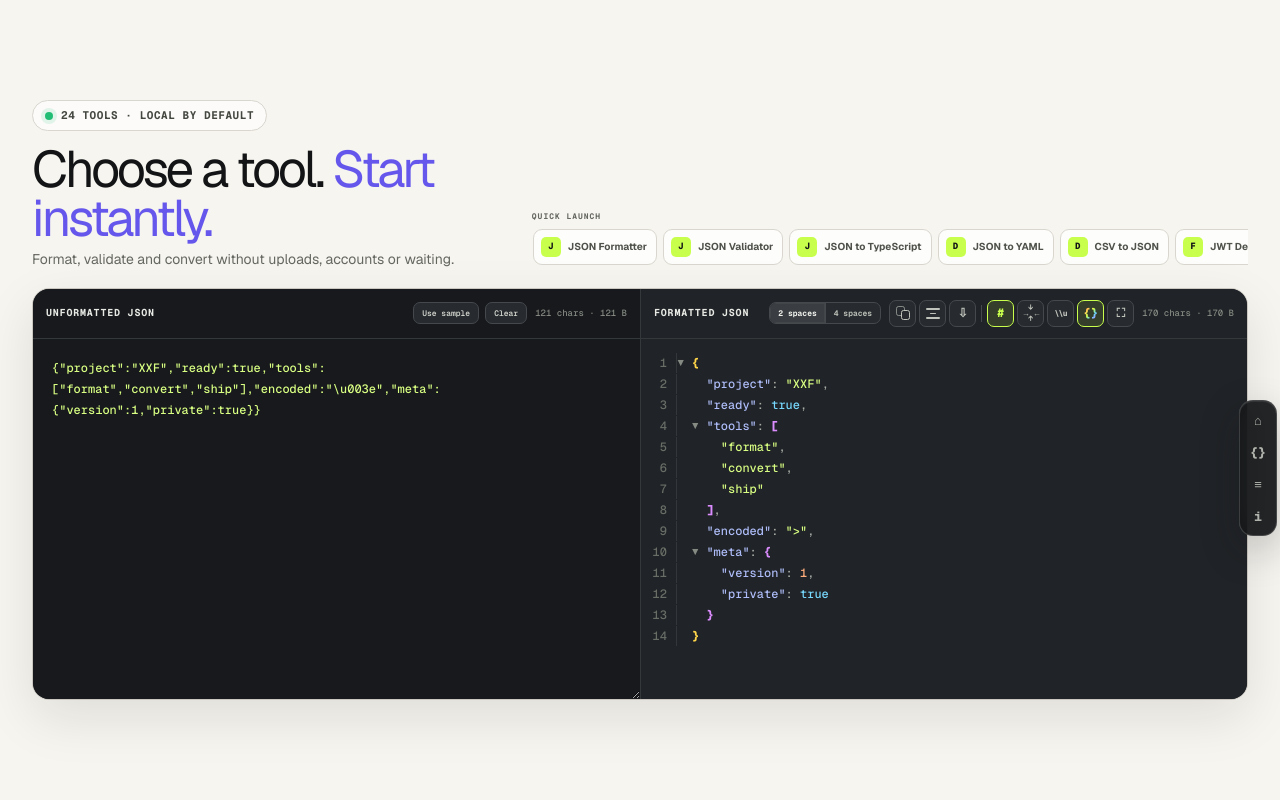
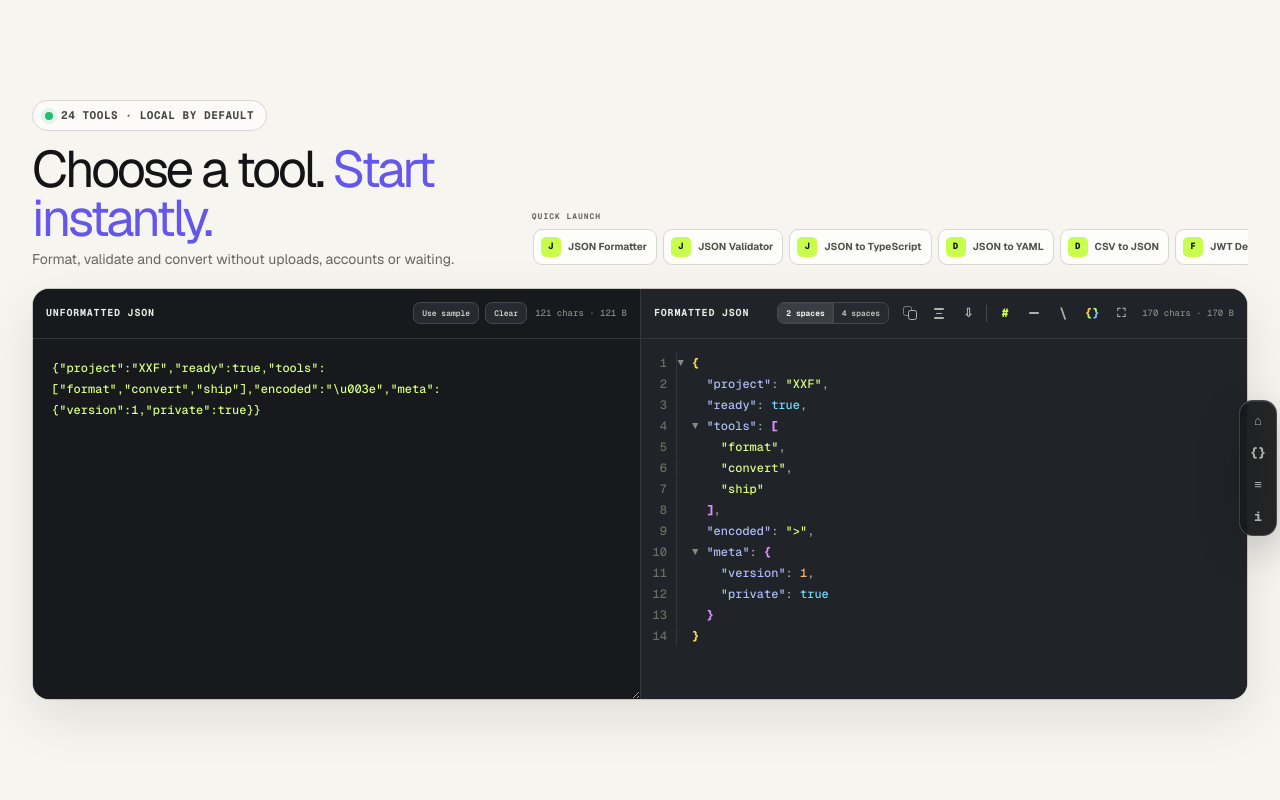
Before and after one commit to sufaith/xxf-json-frontend-toolbox, a Next.js app: page / in a window 1280 px wide. Shown: the top 800 px of the page. Built offline with nearby package versions, Linux system fonts and the light colour scheme.

Commit message:
simplify output toolbar icons

```diff
--- a/app/globals.css
+++ b/app/globals.css
@@ -164,9 +164,10 @@ button, select { cursor: pointer; }
 .ghost-button:disabled { opacity: .4; cursor: not-allowed; }
 .editor-toolbar { display: flex; align-items: center; gap: 3px; }
 .editor-toolbar__separator { width: 1px; height: 17px; margin-inline: 2px; background: #45494d; }
-.icon-button { position: relative; display: grid; place-items: center; width: 27px; height: 27px; border: 1px solid #45494d; border-radius: 7px; background: #272a2e; color: #bfc3bb; padding: 0; font: 760 12px/1 var(--font-mono), monospace; transition: border-color .16s, background .16s, color .16s, transform .16s; }
-.icon-button:hover:not(:disabled), .icon-button:focus-visible { z-index: 4; border-color: #8c9189; color: white; transform: translateY(-1px); }
-.icon-button.is-active { border-color: var(--acid); background: rgba(200,255,77,.12); color: var(--acid); }
+.icon-button { position: relative; display: grid; place-items: center; width: 26px; height: 26px; border: 0; border-radius: 5px; background: transparent; color: #aeb3ab; padding: 0; font: 760 12px/1 var(--font-mono), monospace; transition: background .16s, color .16s; }
+.icon-button:hover:not(:disabled), .icon-button:focus-visible { z-index: 4; background: #303438; color: white; }
+.icon-button:focus-visible { outline: 1px solid #70766e; outline-offset: -1px; }
+.icon-button.is-active { background: transparent; color: var(--acid); }
 .icon-button:disabled { opacity: .28; cursor: not-allowed; }
 .icon-button::after, .json-fold-toggle::after { content: attr(data-tooltip); position: absolute; top: calc(100% + 7px); right: 0; z-index: 8; width: max-content; max-width: 180px; transform: translateY(-3px); border: 1px solid #414548; border-radius: 7px; background: #111315; color: white; padding: 6px 8px; opacity: 0; visibility: hidden; pointer-events: none; box-shadow: 0 8px 24px rgba(0,0,0,.28); font: 650 8px/1 var(--font-mono), monospace; letter-spacing: .03em; white-space: nowrap; transition: opacity .14s, transform .14s, visibility .14s; }
 .icon-button:hover::after, .icon-button:focus-visible::after, .json-fold-toggle:hover::after, .json-fold-toggle:focus-visible::after { opacity: 1; visibility: visible; transform: translateY(0); }
@@ -174,27 +175,16 @@ button, select { cursor: pointer; }
 .tool-icon { position: relative; display: block; width: 16px; height: 16px; color: inherit; }
 .tool-icon--copy::before, .tool-icon--copy::after { content: ""; position: absolute; width: 9px; height: 10px; border: 1.6px solid currentColor; border-radius: 2.5px; }
 .tool-icon--copy::before { top: 1px; left: 1px; opacity: .62; }
-.tool-icon--copy::after { right: 1px; bottom: 1px; background: #272a2e; }
-.icon-button:hover .tool-icon--copy::after, .icon-button:focus-visible .tool-icon--copy::after { background: #272a2e; }
+.tool-icon--copy::after { right: 1px; bottom: 1px; background: #202327; }
+.icon-button:hover .tool-icon--copy::after, .icon-button:focus-visible .tool-icon--copy::after { background: #303438; }
 .tool-icon--minify::before, .tool-icon--minify::after { content: ""; position: absolute; left: 1px; height: 1.6px; border-radius: 2px; background: currentColor; }
-.tool-icon--minify::before { top: 3px; width: 14px; box-shadow: 0 9px currentColor; }
+.tool-icon--minify::before { top: 3px; left: 3px; width: 10px; box-shadow: 0 9px currentColor; }
 .tool-icon--minify::after { top: 7.5px; left: 5px; width: 6px; }
 .tool-icon--minify.tool-icon--restore::before { left: 5px; width: 6px; }
-.tool-icon--minify.tool-icon--restore::after { left: 1px; width: 14px; }
-.fold-icon i { position: absolute; width: 7px; height: 7px; color: inherit; font: 800 8px/7px var(--font-mono), monospace; font-style: normal; text-align: center; }
-.fold-icon i:nth-child(1) { top: -1px; left: 4.5px; }
-.fold-icon i:nth-child(2) { top: 4.5px; right: -1px; }
-.fold-icon i:nth-child(3) { bottom: -1px; left: 4.5px; }
-.fold-icon i:nth-child(4) { top: 4.5px; left: -1px; }
-.fold-icon--collapse i:nth-child(1)::before { content: "↓"; }
-.fold-icon--collapse i:nth-child(2)::before { content: "←"; }
-.fold-icon--collapse i:nth-child(3)::before { content: "↑"; }
-.fold-icon--collapse i:nth-child(4)::before { content: "→"; }
-.fold-icon--expand i:nth-child(1)::before { content: "↑"; }
-.fold-icon--expand i:nth-child(2)::before { content: "→"; }
-.fold-icon--expand i:nth-child(3)::before { content: "↓"; }
-.fold-icon--expand i:nth-child(4)::before { content: "←"; }
-.escape-icon { font: 730 8px/1 var(--font-mono), monospace; letter-spacing: -.08em; }
+.tool-icon--minify.tool-icon--restore::after { left: 3px; width: 10px; }
+.fold-icon::before, .fold-icon--expand::after { content: ""; position: absolute; top: 7px; left: 3px; width: 10px; height: 1.6px; border-radius: 2px; background: currentColor; }
+.fold-icon--expand::after { transform: rotate(90deg); }
+.escape-icon { font: 700 14px/1 var(--font-mono), monospace; }
 .output-viewer { width: 100%; height: 340px; overflow: auto; outline: 0; background: transparent; color: #e9e8ff; padding-block: 14px; font: 500 12px/1.72 var(--font-mono), monospace; tab-size: 2; counter-reset: output-line; }
 .output-viewer:focus-visible { box-shadow: inset 0 0 0 1px rgba(200,255,77,.55); }
 .code-output-line { --json-depth: 0; position: relative; min-width: max-content; min-height: 21px; padding: 0 18px 0 calc(15px + var(--json-depth) * var(--json-indent, 2ch)); white-space: pre; counter-increment: output-line; }
--- a/components/ToolWorkbench.tsx
+++ b/components/ToolWorkbench.tsx
@@ -201,8 +201,8 @@ export function ToolWorkbench({ initialSlug, compact = false }: Props) {
                 <button className="icon-button" type="button" aria-label="下载" data-tooltip="下载" onClick={downloadOutput} disabled={!displayedOutput}><span aria-hidden="true">⇩</span></button>
                 <span className="editor-toolbar__separator" aria-hidden="true" />
                 <button className={`icon-button ${showLineNumbers ? "is-active" : ""}`} type="button" aria-label={showLineNumbers ? "隐藏行号" : "显示行号"} data-tooltip={showLineNumbers ? "隐藏行号" : "显示行号"} onClick={() => setShowLineNumbers((current) => !current)}><span aria-hidden="true">#</span></button>
-                <button className={`icon-button ${collapsedPaths.size ? "is-active" : ""}`} type="button" aria-label={collapsedPaths.size ? "展开全部对象" : "折叠全部对象"} data-tooltip={collapsedPaths.size ? "展开全部对象" : "折叠全部对象"} onClick={toggleAllObjects} disabled={!canFold}><span className={`tool-icon fold-icon ${collapsedPaths.size ? "fold-icon--expand" : "fold-icon--collapse"}`} aria-hidden="true"><i /><i /><i /><i /></span></button>
-                <button className={`icon-button ${encodeEscapes ? "is-active" : ""}`} type="button" aria-label={encodeEscapes ? "显示字符（Decode）" : "保留转义（Encode）"} data-tooltip={encodeEscapes ? "显示字符（Decode）" : "保留转义（Encode）"} onClick={() => setEncodeEscapes((current) => !current)} disabled={!parsedOutput.isJson}><span aria-hidden="true" className="escape-icon">\\u</span></button>
+                <button className={`icon-button ${collapsedPaths.size ? "is-active" : ""}`} type="button" aria-label={collapsedPaths.size ? "展开全部对象" : "折叠全部对象"} data-tooltip={collapsedPaths.size ? "展开全部对象" : "折叠全部对象"} onClick={toggleAllObjects} disabled={!canFold}><span className={`tool-icon fold-icon ${collapsedPaths.size ? "fold-icon--expand" : "fold-icon--collapse"}`} aria-hidden="true" /></button>
+                <button className={`icon-button ${encodeEscapes ? "is-active" : ""}`} type="button" aria-label={encodeEscapes ? "显示字符（Decode）" : "保留转义（Encode）"} data-tooltip={encodeEscapes ? "显示字符（Decode）" : "保留转义（Encode）"} onClick={() => setEncodeEscapes((current) => !current)} disabled={!parsedOutput.isJson}><span aria-hidden="true" className="escape-icon">{"\\"}</span></button>
                 <button className={`icon-button icon-button--rainbow ${rainbowBrackets ? "is-active" : ""}`} type="button" aria-label={rainbowBrackets ? "关闭彩虹括号" : "开启彩虹括号"} data-tooltip={rainbowBrackets ? "关闭彩虹括号" : "开启彩虹括号"} onClick={() => setRainbowBrackets((current) => !current)} disabled={!parsedOutput.isJson || isMinified}><span aria-hidden="true">{`{}`}</span></button>
                 <button className={`icon-button ${isOutputFullscreen ? "is-active" : ""}`} type="button" aria-label={isOutputFullscreen ? "退出全屏" : "全屏"} data-tooltip={isOutputFullscreen ? "退出全屏" : "全屏"} onClick={() => void toggleFullscreen()}><span aria-hidden="true">⛶</span></button>
               </div>
```
